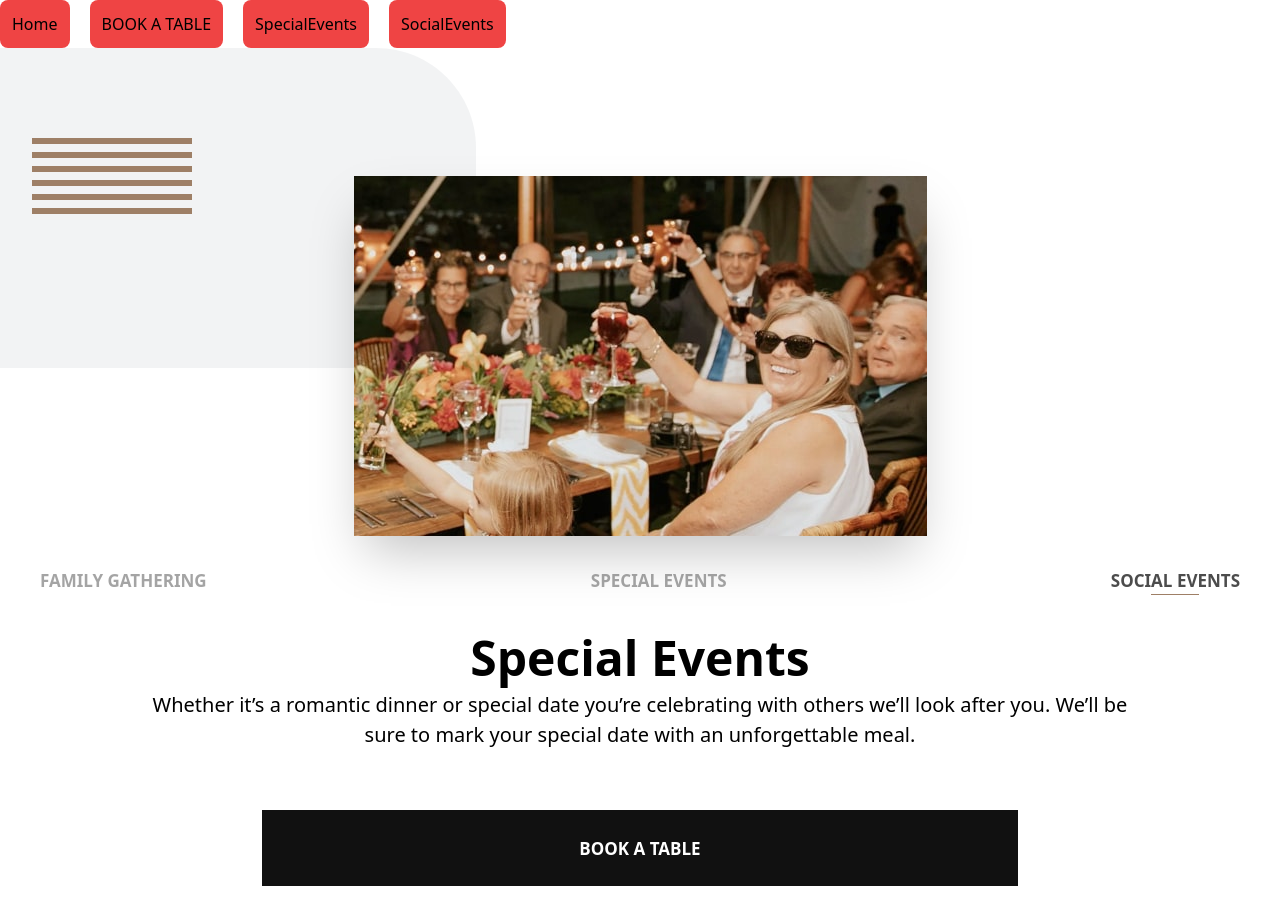
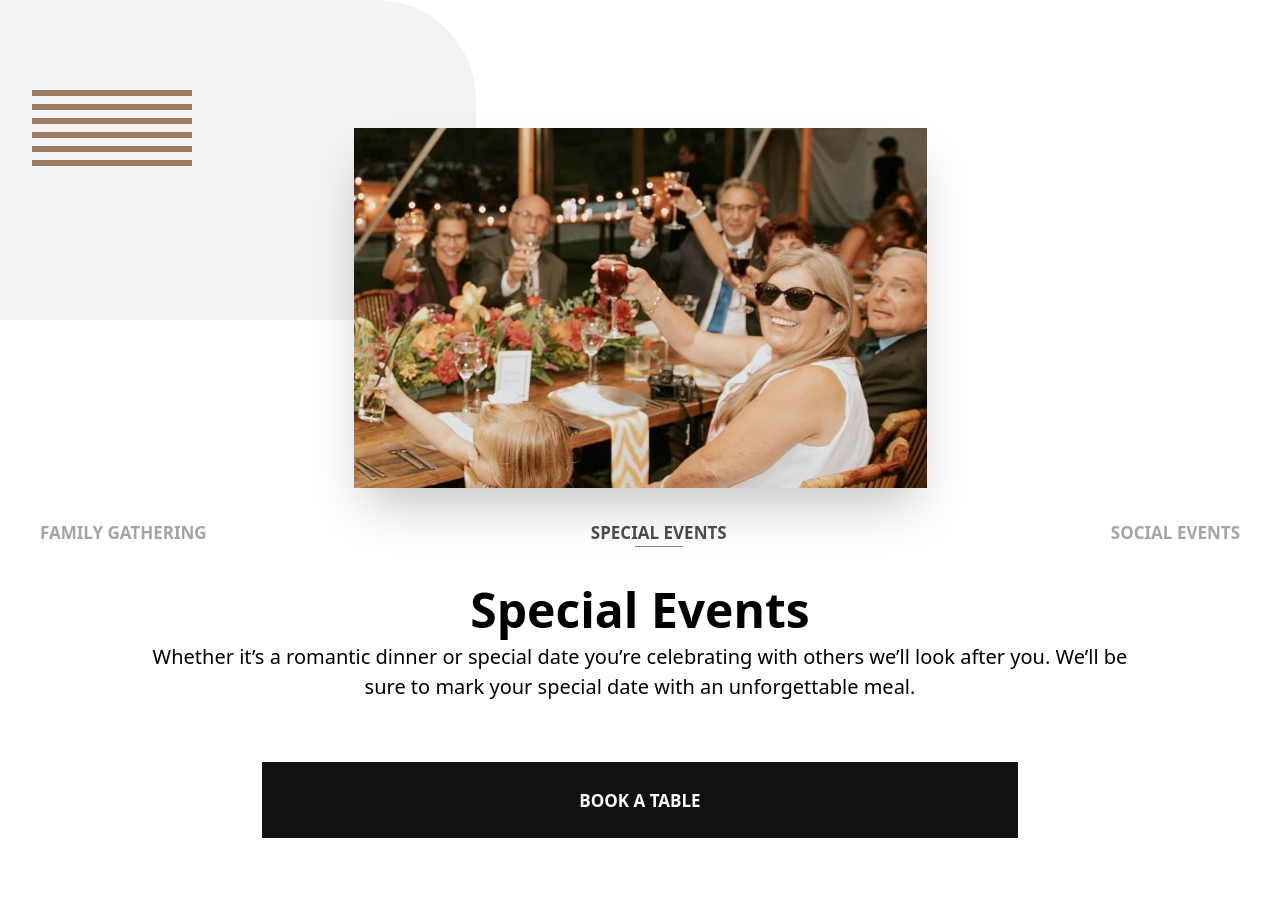
Before and after one commit to mate1225/dine_restaurant_website, a React (Vite) app: page /dine_restaurant_website/SpecialEvents in a window 1280 px wide. Shown: the top 924 px of the page. Built offline with nearby package versions, Linux system fonts and the light colour scheme.

Commit message:
bug fix: UI

```diff
--- a/src/App.tsx
+++ b/src/App.tsx
@@ -1,7 +1,7 @@
 import "./App.css";
 //react router
 //Link
-import { BrowserRouter, Route, Routes, Link } from "react-router-dom";
+import { BrowserRouter, Route, Routes } from "react-router-dom";
 //tsx
 import Home from "./assets/pages/Home";
 import Booking from "./assets/pages/Booking";
@@ -12,7 +12,7 @@ function App() {
   return (
     <>
       <BrowserRouter basename="/dine_restaurant_website">
-        <div className=" flex gap-5">
+        {/*  <div className=" flex gap-5">
           <Link to={"/"} className="rounded-lg bg-red-500 p-3">
             Home
           </Link>
@@ -25,7 +25,7 @@ function App() {
           <Link to={"/SocialEvents"} className="rounded-lg bg-red-500 p-3">
             SocialEvents
           </Link>
-        </div>
+        </div> */}
 
         <Routes>
           <Route path="/" element={<Home />} />
--- a/src/assets/pages/SpecialEvents.tsx
+++ b/src/assets/pages/SpecialEvents.tsx
@@ -17,11 +17,11 @@ export default function SpecialEvents() {
         FamilyButtonStyle="opacity-[0.5]"
         FamilyLineWidth=""
         specialEventStyle=""
-        SpecialButtonStyle="opacity-[0.5]"
-        SpecialLineWidth=""
+        SpecialButtonStyle=""
+        SpecialLineWidth="w-[3rem]"
         socialEventStyle=""
-        SocialButtonStyle=""
-        SocialLineWidth="w-[3rem]"
+        SocialButtonStyle="opacity-[0.5]"
+        SocialLineWidth=""
       />
     </section>
   );
```
